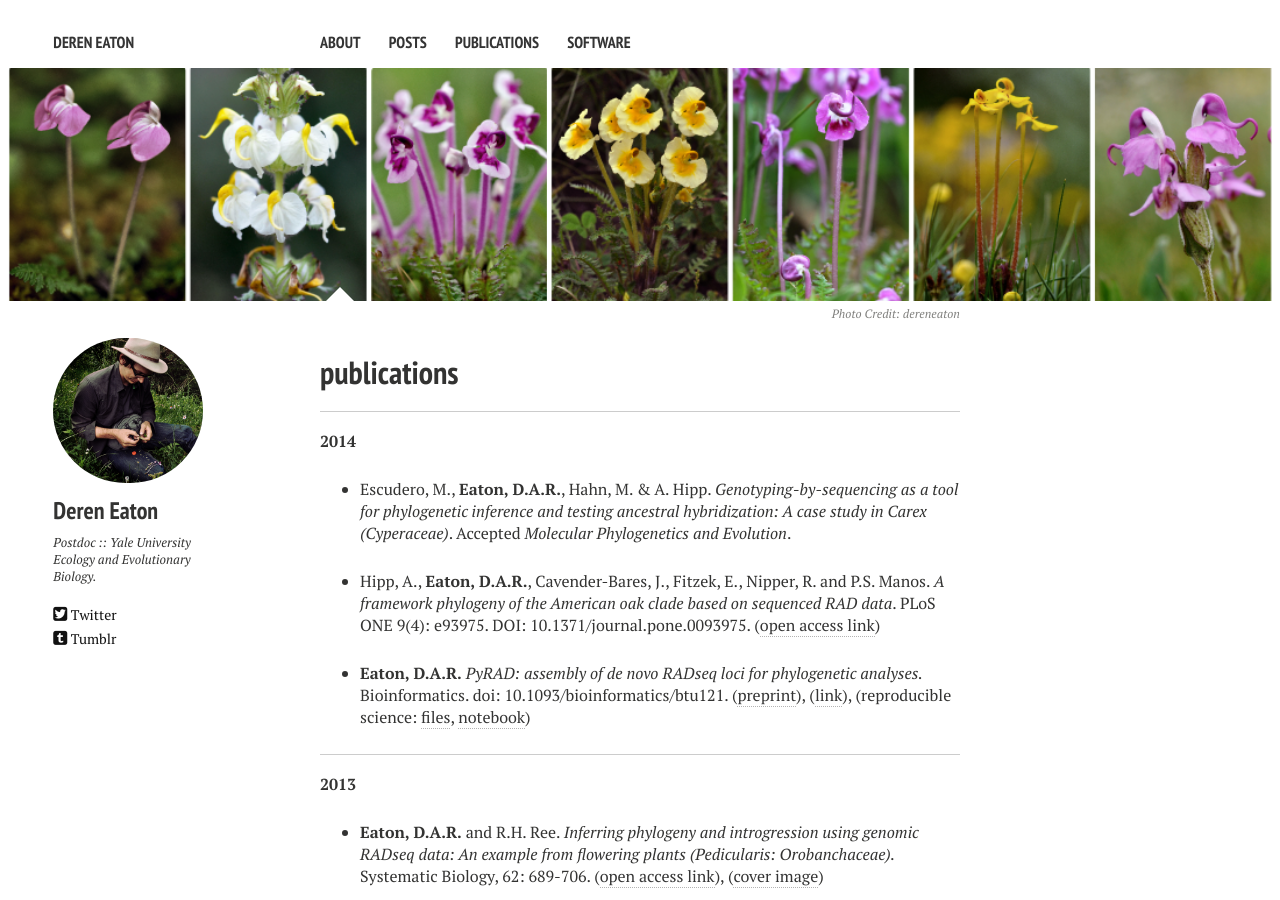
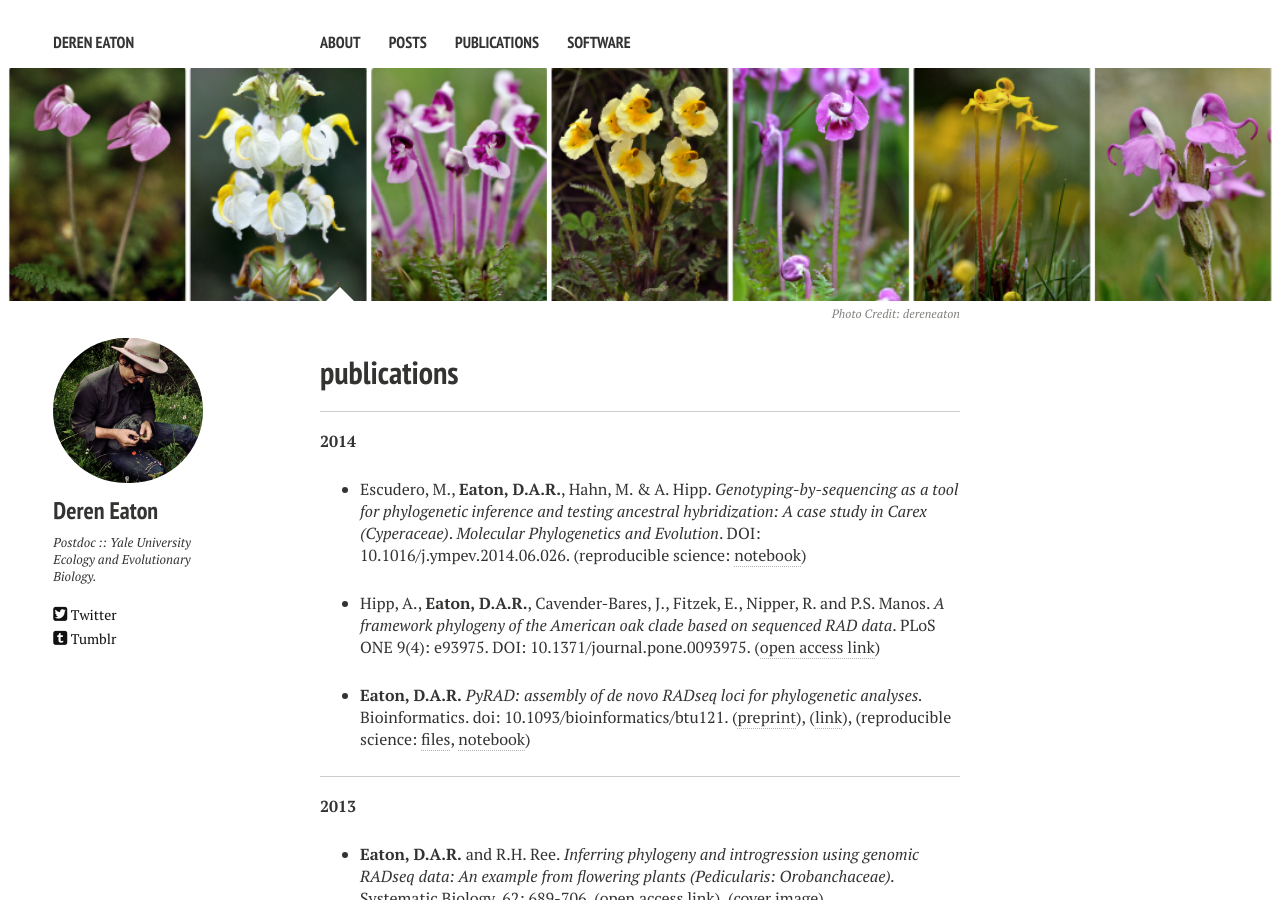
Before and after one commit to dereneaton/dereneaton.github.io, a Jekyll site: the page built from publications.md, in a window 1280 px wide and 900 px high. Built offline with Jekyll 4.4.1, drawn with Linux system fonts in a browser that asks for light colours; Markdown is read by kramdown in place of the engine named in the settings.

Commit message:
publications upped

```diff
--- a/publications.md
+++ b/publications.md
@@ -14,7 +14,7 @@ share:
 -----------------
 __2014__
 
-* Escudero, M., __Eaton, D.A.R.__, Hahn, M. & A. Hipp. _Genotyping-by-sequencing as a tool for phylogenetic inference and testing ancestral hybridization: A case study in Carex (Cyperaceae)_. Accepted _Molecular Phylogenetics and Evolution_.
+* Escudero, M., __Eaton, D.A.R.__, Hahn, M. & A. Hipp. _Genotyping-by-sequencing as a tool for phylogenetic inference and testing ancestral hybridization: A case study in Carex (Cyperaceae)_. _Molecular Phylogenetics and Evolution_. DOI: 10.1016/j.ympev.2014.06.026. (reproducible science: [notebook](http://nbviewer.ipython.org/gist/dereneaton/32382a28db11b83f6da5))
 
 * Hipp, A., __Eaton, D.A.R.__, Cavender-Bares, J., Fitzek, E., Nipper, R. and P.S. Manos. _A framework phylogeny of the American oak clade based on sequenced RAD data_. PLoS ONE 9(4): e93975.
 DOI: 10.1371/journal.pone.0093975. ([open access link](http://www.plosone.org/article/info%3Adoi%2F10.1371%2Fjournal.pone.0093975))
```
